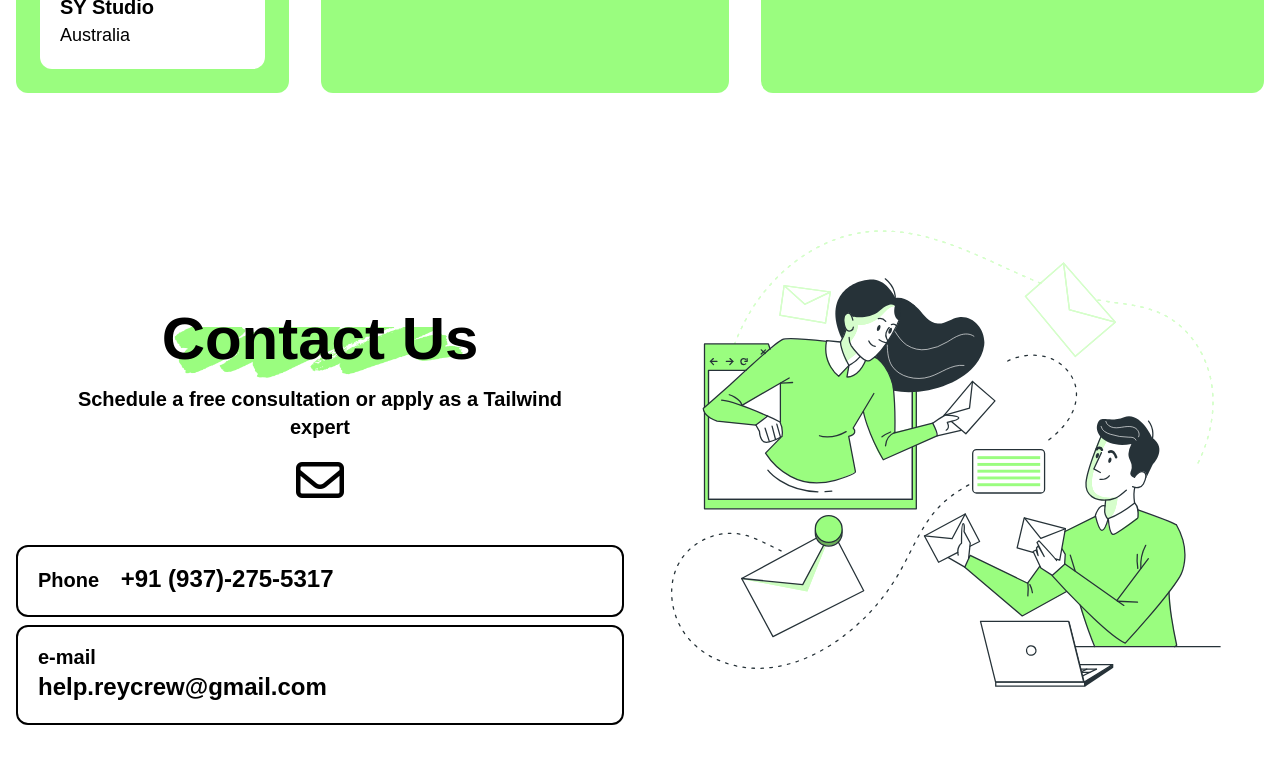
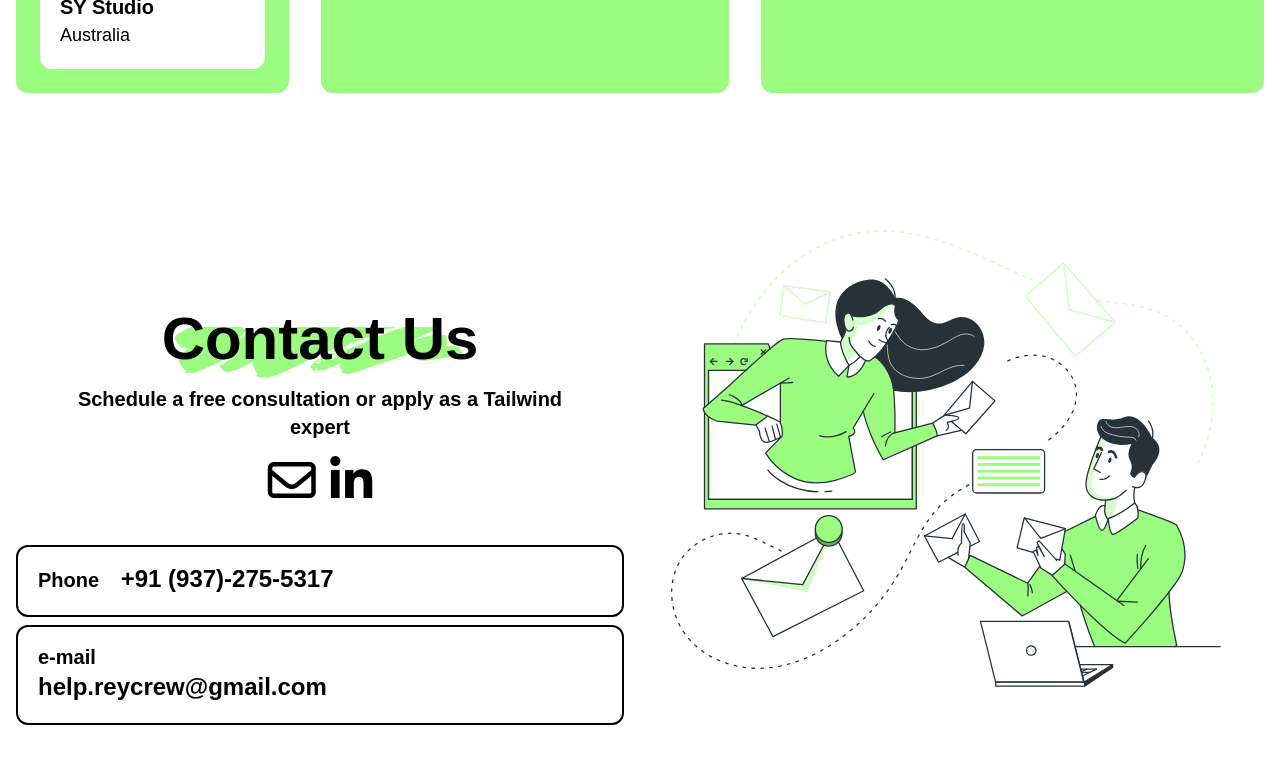
Before and after one commit to reycrew/reycrew.com, a plain HTML site: page index.html in a window 1280 px wide. Shown: the part 2177-2940 px from the top of the page. Drawn offline with nearby package versions, Linux system fonts and the light colour scheme; a web font is replaced by a local one.

Commit message:
Version 0.1 -- Added LinkedIn link in Contact Us section

```diff
--- a/index.html
+++ b/index.html
@@ -198,6 +198,7 @@
                     <!--<a href="https://www.instagram.com/reycrew_india" target="_blank"><i class="fa-brands fa-instagram fa-2xl"></i></a>
                     <a href="https://x.com/reycrew_india" target="_blank"><i class="fa-brands fa-x-twitter fa-2xl pl-2"></i></a>-->
                     <a href="mailto:help.reycrew@gmail.com"><i class="fa-regular fa-envelope fa-2xl"></i></a>
+                    <a href="https://linkedin.com/company/reycrew/"><i class="fa-brands fa-linkedin-in fa-2xl pl-2"></i></a>
                 </div>
             </div>
             <div class="border-2 border-black rounded-xl mx-4 px-5 pt-4 pb-5 text-xl font-bold">
```
